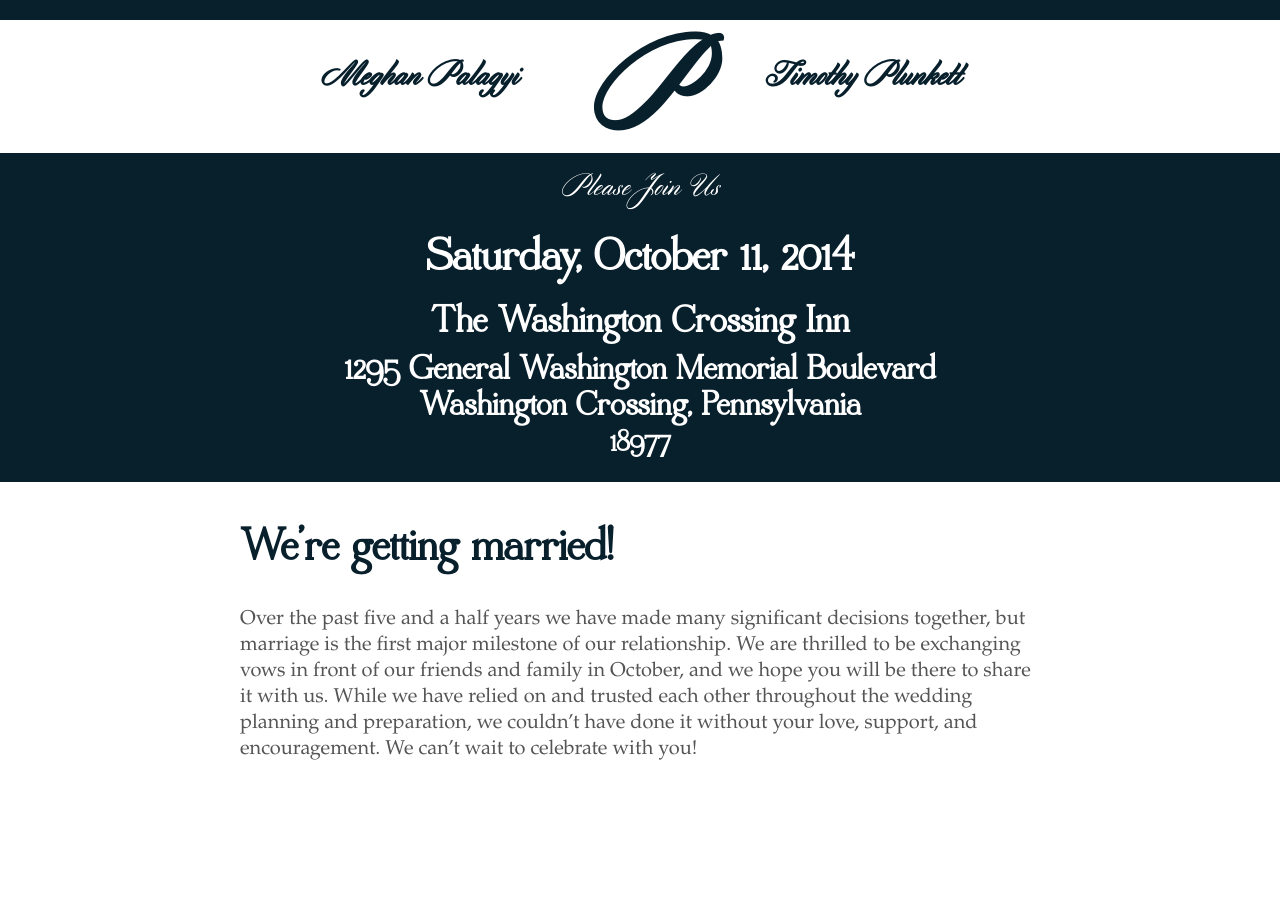
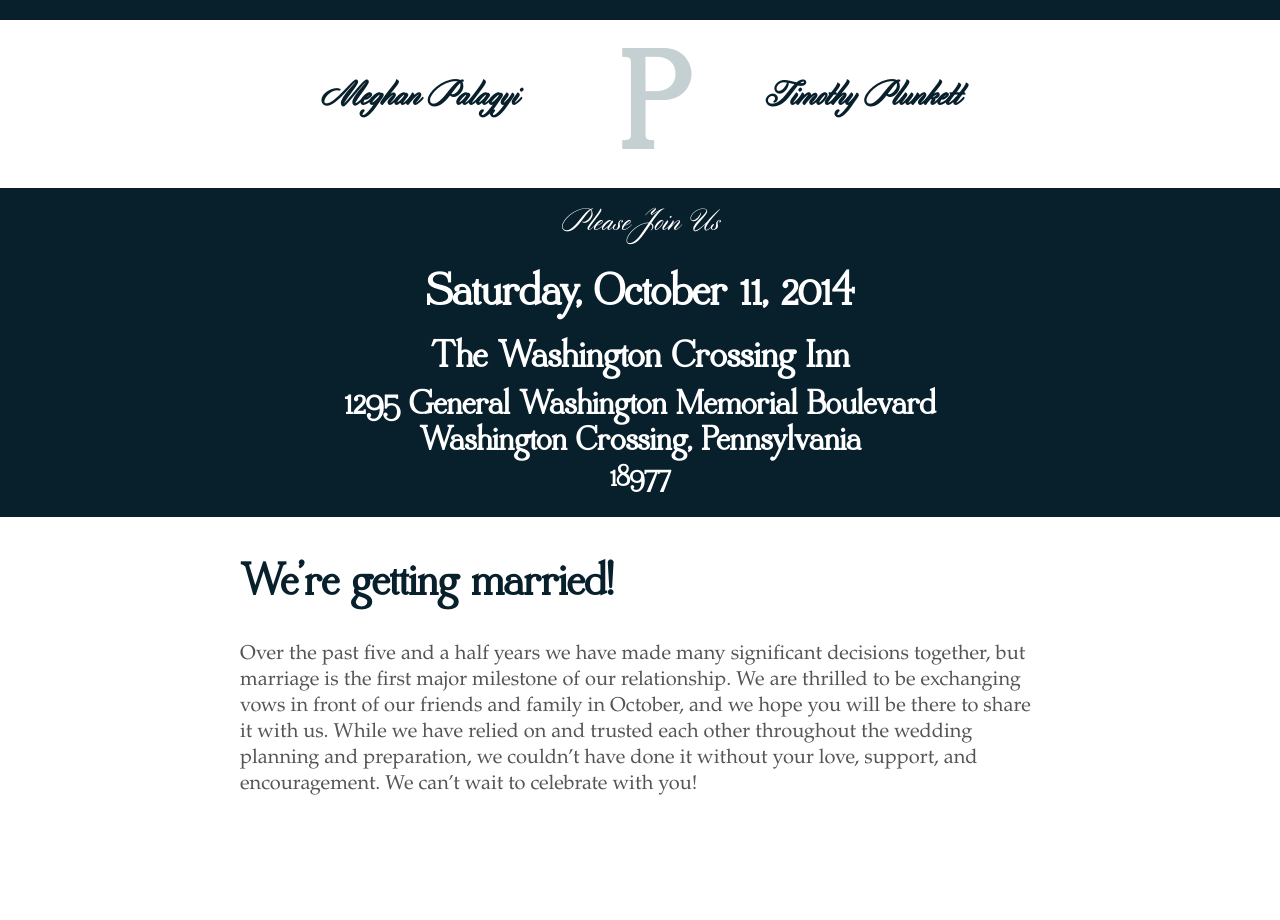
Before and after one commit to timplunkett/meghanandtim.us, a Jekyll site: the page built from index.md, in a window 1280 px wide. Built offline with Jekyll 4.4.1, drawn with Linux system fonts in a browser that asks for light colours.

Commit message:
Adjust header p styling.

```diff
--- a/_sass/partials/_layout.sass
+++ b/_sass/partials/_layout.sass
@@ -13,7 +13,7 @@ header
     +pie-clearfix
     max-width: 40rem
   .names
-    line-height: 2
+    line-height: 3
   .meghan
     +float-left
   .tim
@@ -21,7 +21,6 @@ header
   .cap-p
     display: inline-block
     margin-top: 0.25rem
-    margin-bottom: -100%
 
 main
   padding: 2rem
--- a/stylesheets/screen.css
+++ b/stylesheets/screen.css
@@ -86,7 +86,7 @@ header .name:after {
   clear: both;
 }
 header .names {
-  line-height: 2;
+  line-height: 3;
 }
 header .meghan {
   display: inline;
@@ -99,7 +99,6 @@ header .tim {
 header .cap-p {
   display: inline-block;
   margin-top: 0.25rem;
-  margin-bottom: -100%;
 }
 
 main {
@@ -179,12 +178,30 @@ header[role="banner"] .name h1, header[role="banner"] .name h2 {
 }
 
 .cap-p a {
+  color: #c4d0d1;
+  display: block;
+  font-family: "Quaver Serif", "Goudy Old Style", "Garamond", "Georgia", "Times New Roman", Times, serif;
   font-size: 3em;
+  height: 105px;
   line-height: 1;
+  margin-left: 24px;
+  width: 72px;
+  -webkit-transition-property: hover;
+  -moz-transition-property: hover;
+  -o-transition-property: hover;
+  transition-property: hover;
+  -webkit-transition-timing-function: ease-in;
+  -moz-transition-timing-function: ease-in;
+  -o-transition-timing-function: ease-in;
+  transition-timing-function: ease-in;
+  -webkit-transition-duration: 1s;
+  -moz-transition-duration: 1s;
+  -o-transition-duration: 1s;
+  transition-duration: 1s;
 }
 .cap-p a:hover {
   border-bottom: 0;
-  color: black;
+  color: #081f2c;
 }
 
 footer {
```
Also changed, not shown: _sass/partials/_design.sass (+10 -2 lines).
